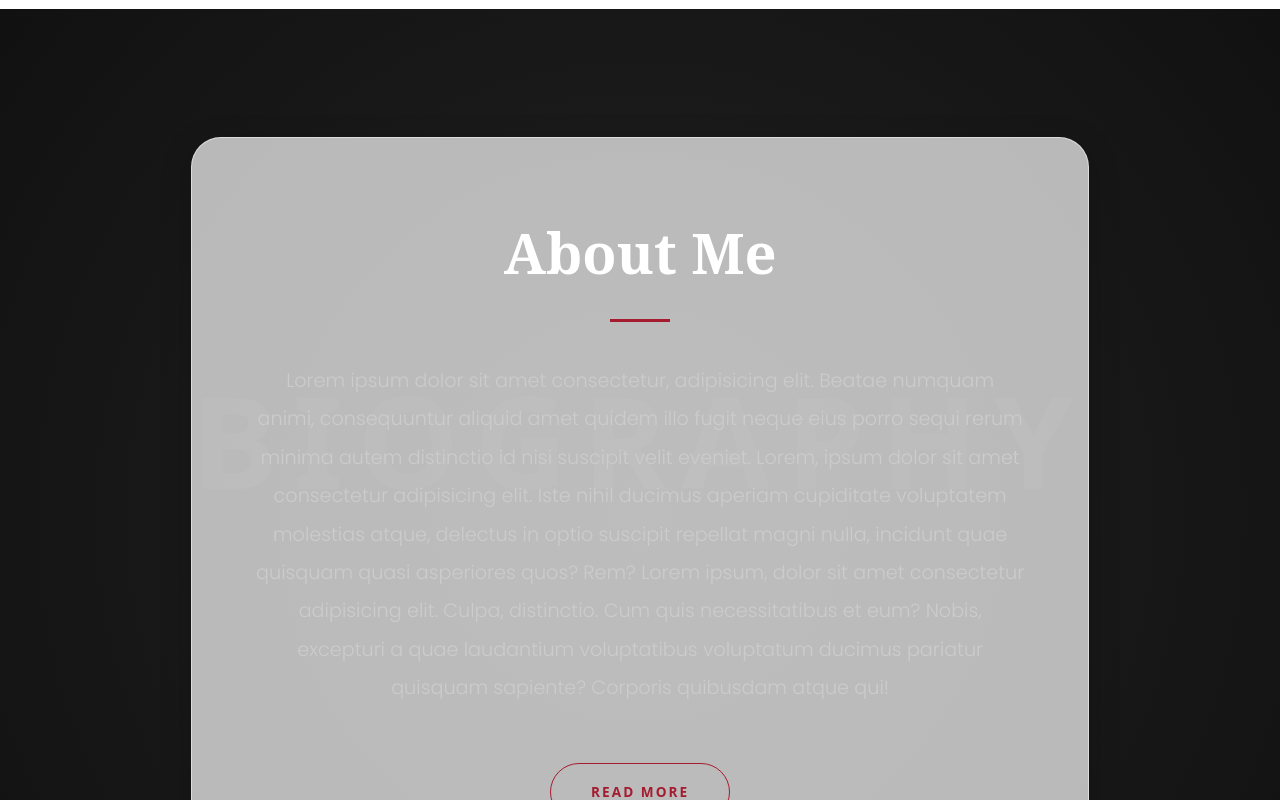
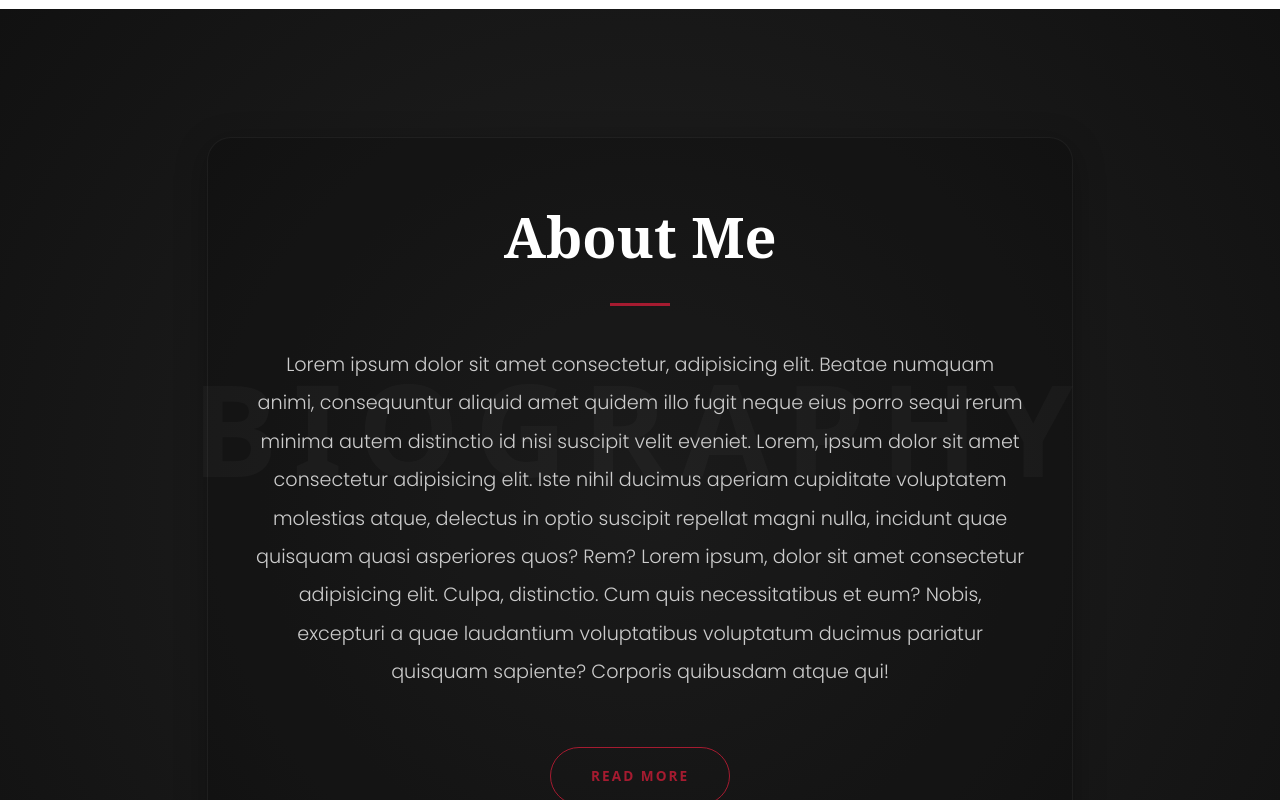
Before and after one commit to Iusif797/filipveksler_landingpage, a Next.js app: page / in a window 1280 px wide. Shown: the part 2120-2920 px from the top of the page. Built offline with nearby package versions, Linux system fonts and the light colour scheme.

Commit message:
about us section background changes

```diff
--- a/app/globals.css
+++ b/app/globals.css
@@ -603,13 +603,13 @@ section {
 
 /* --- Glassmorphism --- */
 .glass-card {
-    background: rgba(255, 255, 255, 0.7);
+    background: rgba(0, 0, 0, 0.2);
     backdrop-filter: blur(20px);
     -webkit-backdrop-filter: blur(20px);
-    border: 1px solid rgba(255, 255, 255, 0.5);
-    border-radius: 30px;
-    padding: 4rem;
-    box-shadow: var(--glass-shadow);
+    border: 1px solid rgba(255, 255, 255, 0.05);
+    border-radius: 24px;
+    padding: 3rem;
+    box-shadow: 0 8px 32px 0 rgba(0, 0, 0, 0.3);
     will-change: transform;
 }
 
```
